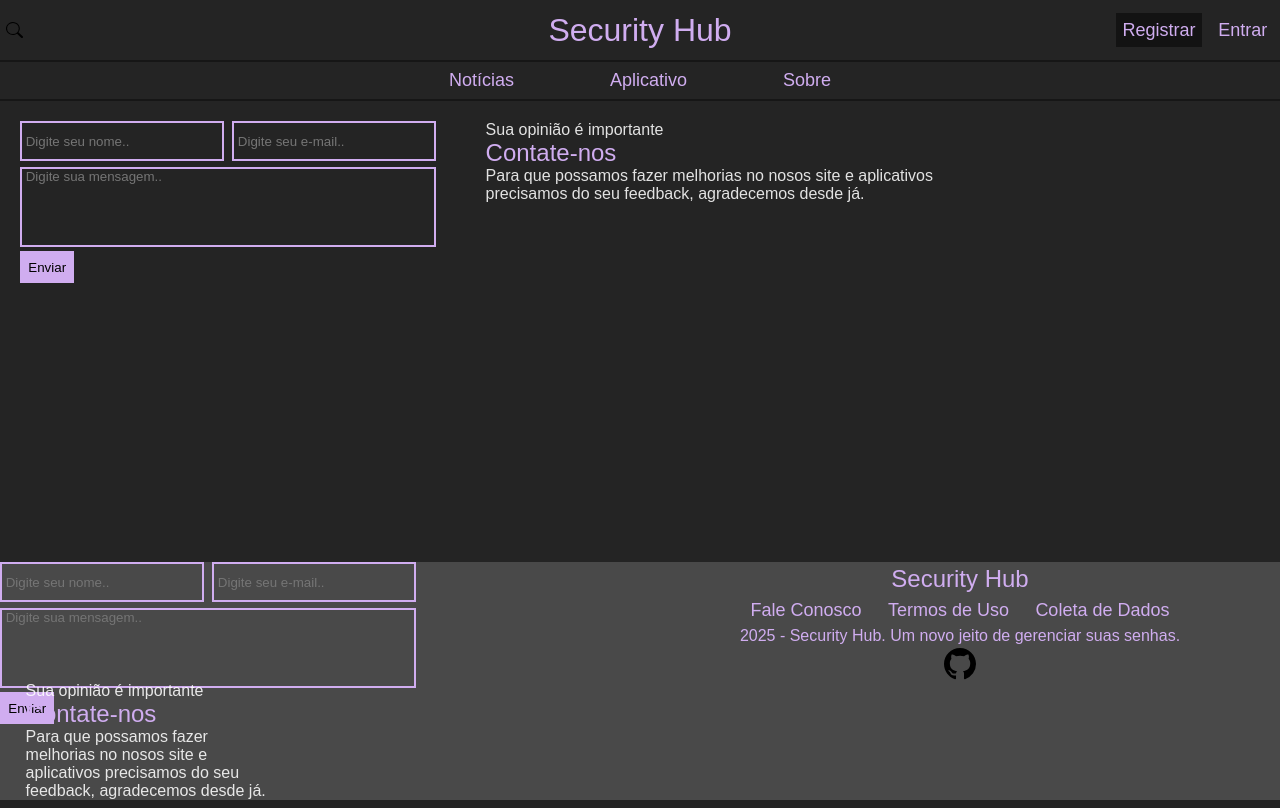
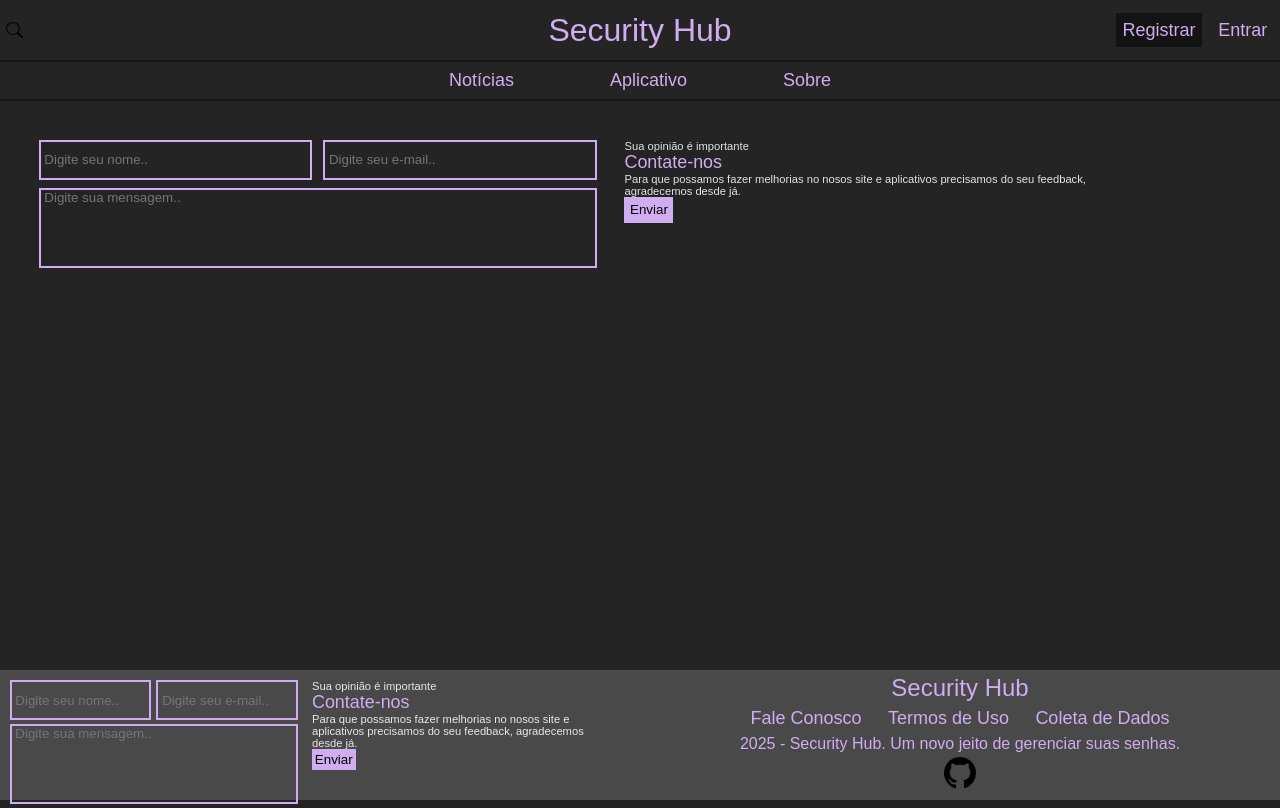
Before and after one commit to Kabralll/SecurityHub-Web, a React (Vite) app in the folder SecurityHub/: page /suggestions in a window 1280 px wide. Built offline with nearby package versions, Linux system fonts and the light colour scheme; no server answers.

Commit message:
Add files via upload

```diff
--- a/SecurityHub/src/components/SuggestionsForms.tsx
+++ b/SecurityHub/src/components/SuggestionsForms.tsx
@@ -9,12 +9,12 @@ const SuggestionsForms = () => {
                     <input type="text" id='emailField' placeholder=" Digite seu e-mail.."/>
                 </div>
                 <textarea className='suggestionField' placeholder=" Digite sua mensagem.."></textarea>
-                <button type='button' className='buttonForm'>Enviar</button>
             </div>
             <div className='pageText'>
                 <p>Sua opinião é importante</p>
                 <p id='contactUs'>Contate-nos</p>
                 <p>Para que possamos fazer melhorias no nosos site e aplicativos precisamos do seu feedback, agradecemos desde já.</p>
+                <button type='button' className='buttonForm'>Enviar</button>
             </div>
         </div>
     )
--- a/SecurityHub/src/style/Footer.css
+++ b/SecurityHub/src/style/Footer.css
@@ -54,6 +54,10 @@
     display: grid;
     justify-items: center;
 }
+.SuggestionsForms{
+
+}
 .githubIcon{
     width: 4vh;
+    margin-bottom: 1%;
 }
--- a/SecurityHub/src/style/SuggestionsForms.css
+++ b/SecurityHub/src/style/SuggestionsForms.css
@@ -2,12 +2,13 @@
     font-family: Arial, Helvetica, sans-serif
 }
 .forms{
-    width: 100%;
+    margin: 1.5%;
+    width: 90%;
 }
 .textFields{
-    width: 52vh;
+    float: left;
+    width: 50%;
     height: 15vh;
-    float: left;
 }
 input{
     width: 49%;
@@ -31,15 +32,19 @@ input{
 .buttonForm{
     background-color: #D0ADF0;
     border: none;
-    padding: 2%;
+    padding: 1%;
+    margin-left: 5%;
 }
 
 .pageText{
     float: left;
-    width: 40%;
-    margin-left: 4%;
+    width: 50%;
+    font-size: 70%;
+}
+.pageText P{
+    margin-left: 5%;
 }
 #contactUs{
-    font-size: x-large;
+    font-size: 160%;
     color: #D0ADF0;
 }
```
Also changed, not shown: 1 other file (tests, documents, lock files or other folders).
